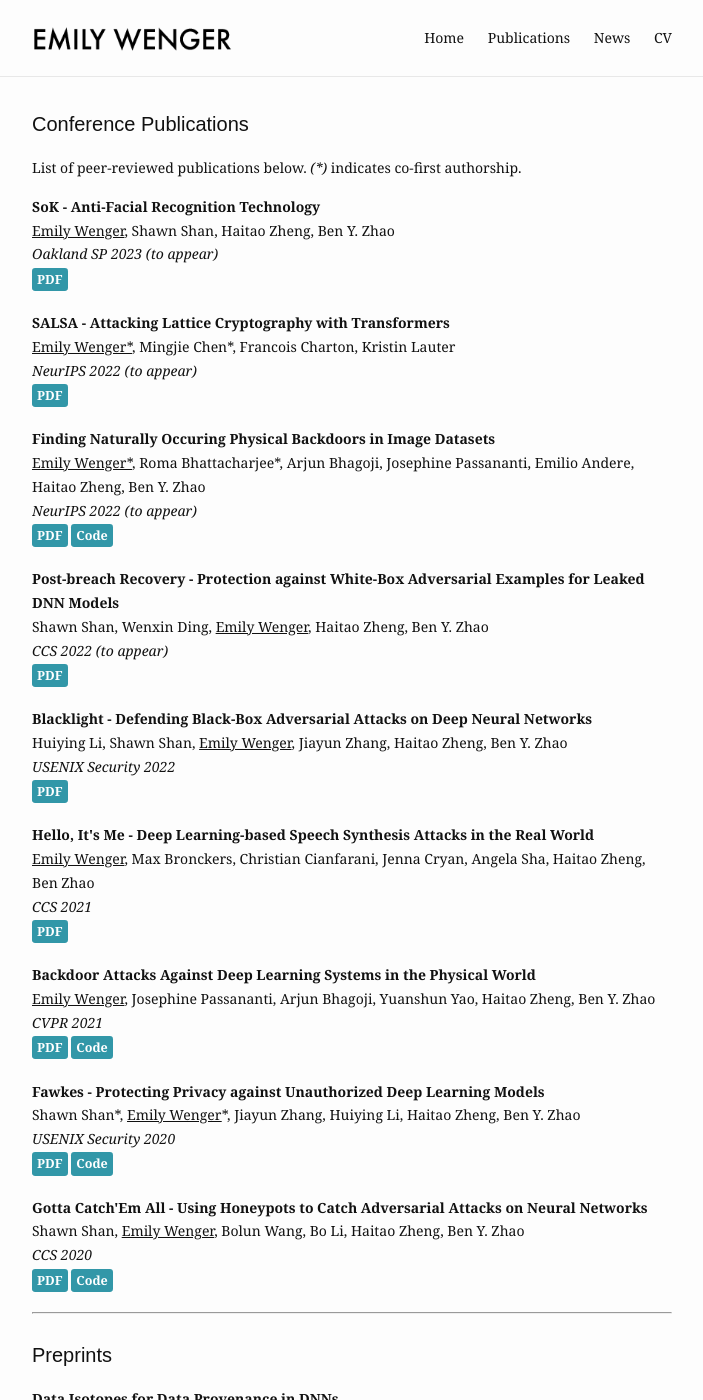
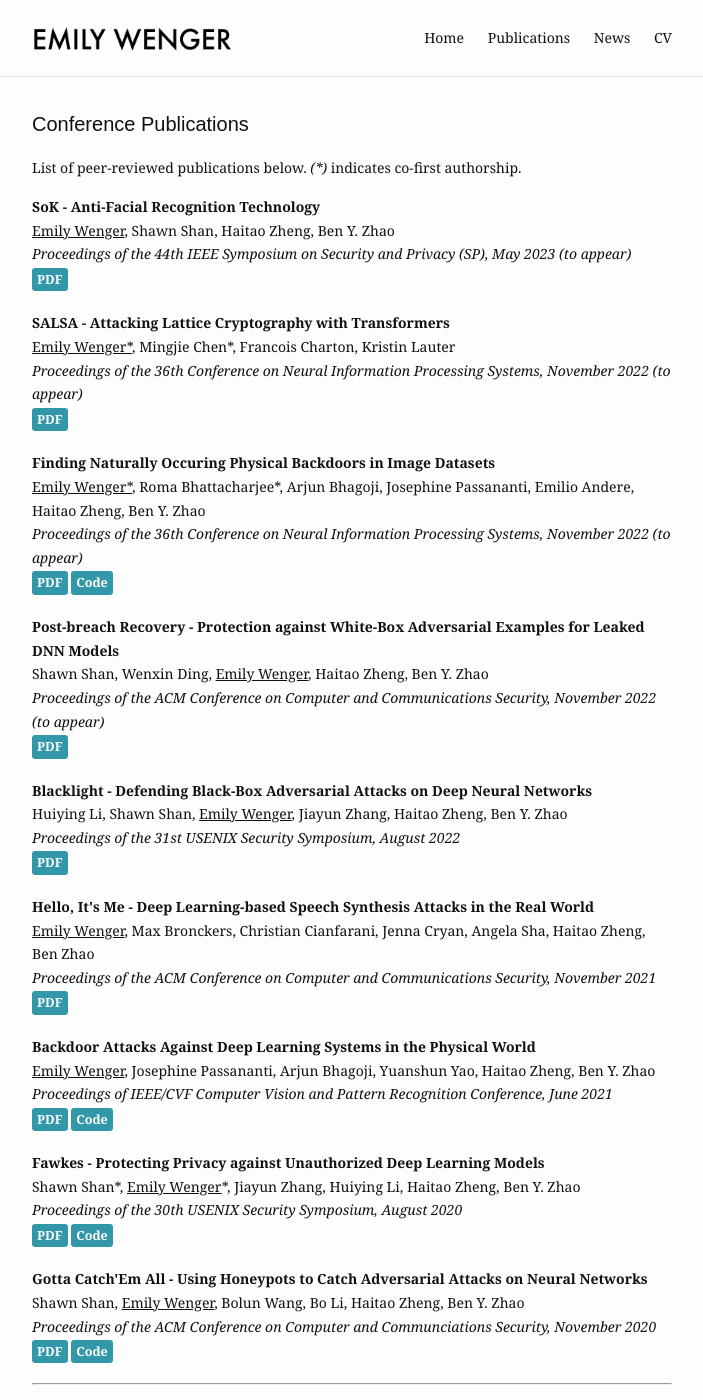
Before and after one commit to emilywenger/emilywenger.github.io, a Jekyll site: the page built from publications.md, in a window 1280 px wide and 1400 px high. Shown: the whole window, without its empty margins (288-991 px from the left). Built offline with Jekyll 4.4.1, drawn with Linux system fonts in a browser that asks for light colours.

Commit message:
updated publications

```diff
--- a/publications.md
+++ b/publications.md
@@ -6,55 +6,55 @@ publications:
 
 - title: SoK - Anti-Facial Recognition Technology
   authors: <u>Emily Wenger</u>, Shawn Shan, Haitao Zheng, Ben Y. Zhao
-  conference: Oakland SP 2023 (to appear)
+  conference: Proceedings of the 44th IEEE Symposium on Security and Privacy (SP), May 2023 (to appear)
   paperlink: https://arxiv.org/pdf/2112.04558.pdf
   codelink: NA
 
 - title: SALSA - Attacking Lattice Cryptography with Transformers
   authors: <u>Emily Wenger*</u>, Mingjie Chen*, Francois Charton, Kristin Lauter
-  conference: NeurIPS 2022 (to appear)
+  conference: Proceedings of the 36th Conference on Neural Information Processing Systems, November 2022 (to appear)
   paperlink: https://arxiv.org/pdf/2207.04785.pdf
   codelink: NA
 
 - title: Finding Naturally Occuring Physical Backdoors in Image Datasets
   authors: <u>Emily Wenger*</u>, Roma Bhattacharjee*, Arjun Bhagoji, Josephine Passananti, Emilio Andere, Haitao Zheng, Ben Y. Zhao
-  conference: NeurIPS 2022 (to appear)
+  conference: Proceedings of the 36th Conference on Neural Information Processing Systems, November 2022 (to appear)
   paperlink: https://arxiv.org/pdf/2206.10673.pdf
   codelink: https://uchicago-sandlab.github.io/naturalbackdoors/
 
 - title: Post-breach Recovery - Protection against White-Box Adversarial Examples for Leaked DNN Models
   authors: Shawn Shan, Wenxin Ding, <u>Emily Wenger</u>, Haitao Zheng, Ben Y. Zhao
-  conference: CCS 2022 (to appear)
+  conference: Proceedings of the ACM Conference on Computer and Communications Security, November 2022 (to appear)
   paperlink: https://arxiv.org/pdf/2205.10686.pdf
   codelink: NA
 
 - title: Blacklight - Defending Black-Box Adversarial Attacks on Deep Neural Networks
   authors: Huiying Li, Shawn Shan, <u>Emily Wenger</u>, Jiayun Zhang, Haitao Zheng, Ben Y. Zhao
-  conference: USENIX Security 2022
+  conference: Proceedings of the 31st USENIX Security Symposium, August 2022
   paperlink: https://arxiv.org/pdf/2006.14042.pdf
   codelink: NA
 
 - title: Hello, It's Me - Deep Learning-based Speech Synthesis Attacks in the Real World
   authors: <u>Emily Wenger</u>, Max Bronckers, Christian Cianfarani, Jenna Cryan, Angela Sha, Haitao Zheng, Ben Zhao
-  conference: CCS 2021
+  conference: Proceedings of the ACM Conference on Computer and Communications Security, November 2021
   paperlink: https://people.cs.uchicago.edu/~ravenben/publications/pdf/voiceml-ccs21.pdf
   codelink: NA
 
 - title: Backdoor Attacks Against Deep Learning Systems in the Physical World
   authors: <u>Emily Wenger</u>, Josephine Passananti, Arjun Bhagoji, Yuanshun Yao, Haitao Zheng, Ben Y. Zhao
-  conference: CVPR 2021
+  conference: Proceedings of IEEE/CVF Computer Vision and Pattern Recognition Conference, June 2021
   paperlink: https://arxiv.org/pdf/2006.14580.pdf
   codelink: https://github.com/emilywenger/real_backdoor
 
 - title: Fawkes - Protecting Privacy against Unauthorized Deep Learning Models
   authors: Shawn Shan*, <u>Emily Wenger</u>*, Jiayun Zhang, Huiying Li, Haitao Zheng, Ben Y. Zhao
-  conference: USENIX Security 2020
+  conference: Proceedings of the 30th USENIX Security Symposium, August 2020
   paperlink: https://www.usenix.org/conference/usenixsecurity20/presentation/shan
   codelink: https://github.com/Shawn-Shan/fawkes
 
 - title: Gotta Catch'Em All - Using Honeypots to Catch Adversarial Attacks on Neural Networks
   authors: Shawn Shan, <u>Emily Wenger</u>, Bolun Wang, Bo Li, Haitao Zheng, Ben Y. Zhao
-  conference: CCS 2020
+  conference: Proceedings of the ACM Conference on Computer and Communciations Security, November 2020
   paperlink: https://arxiv.org/pdf/1904.08554.pdf
   codelink: https://github.com/Shawn-Shan/trapdoor
 
```
